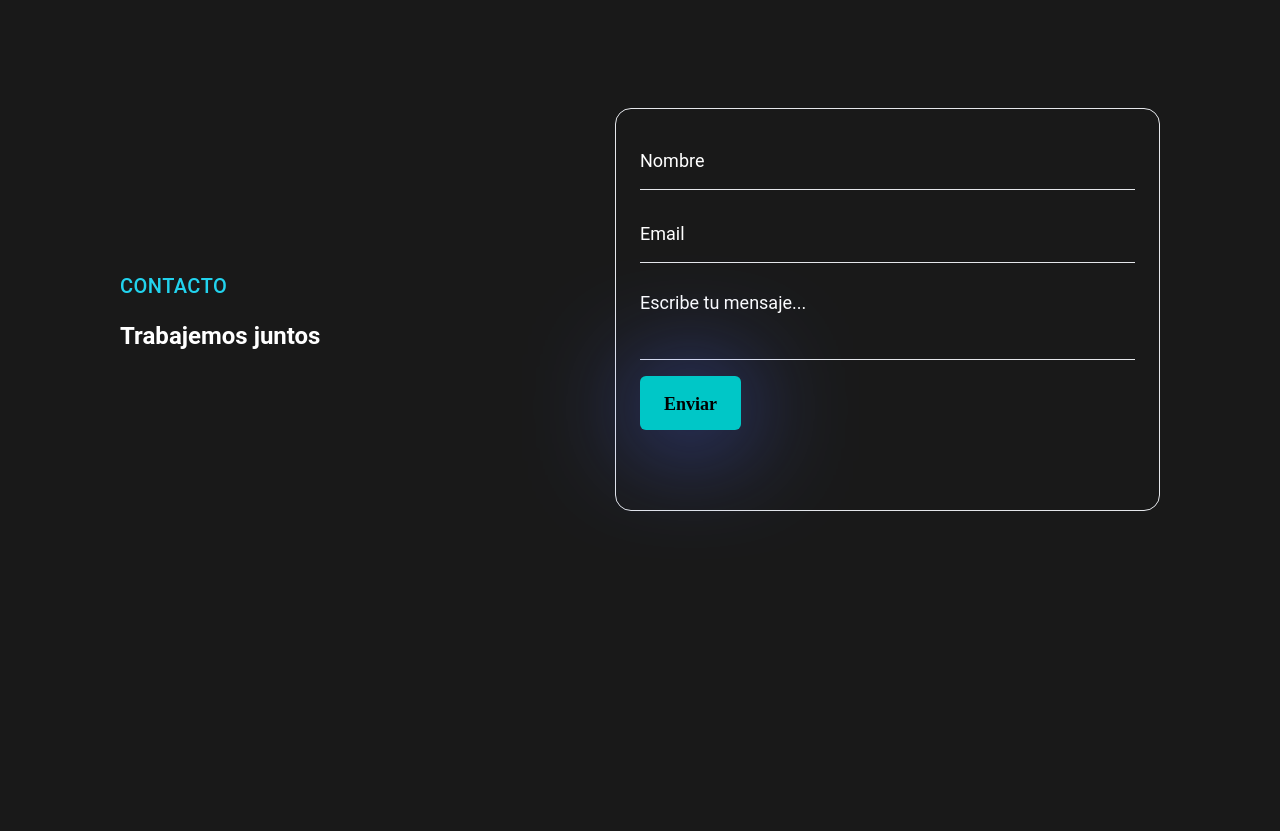
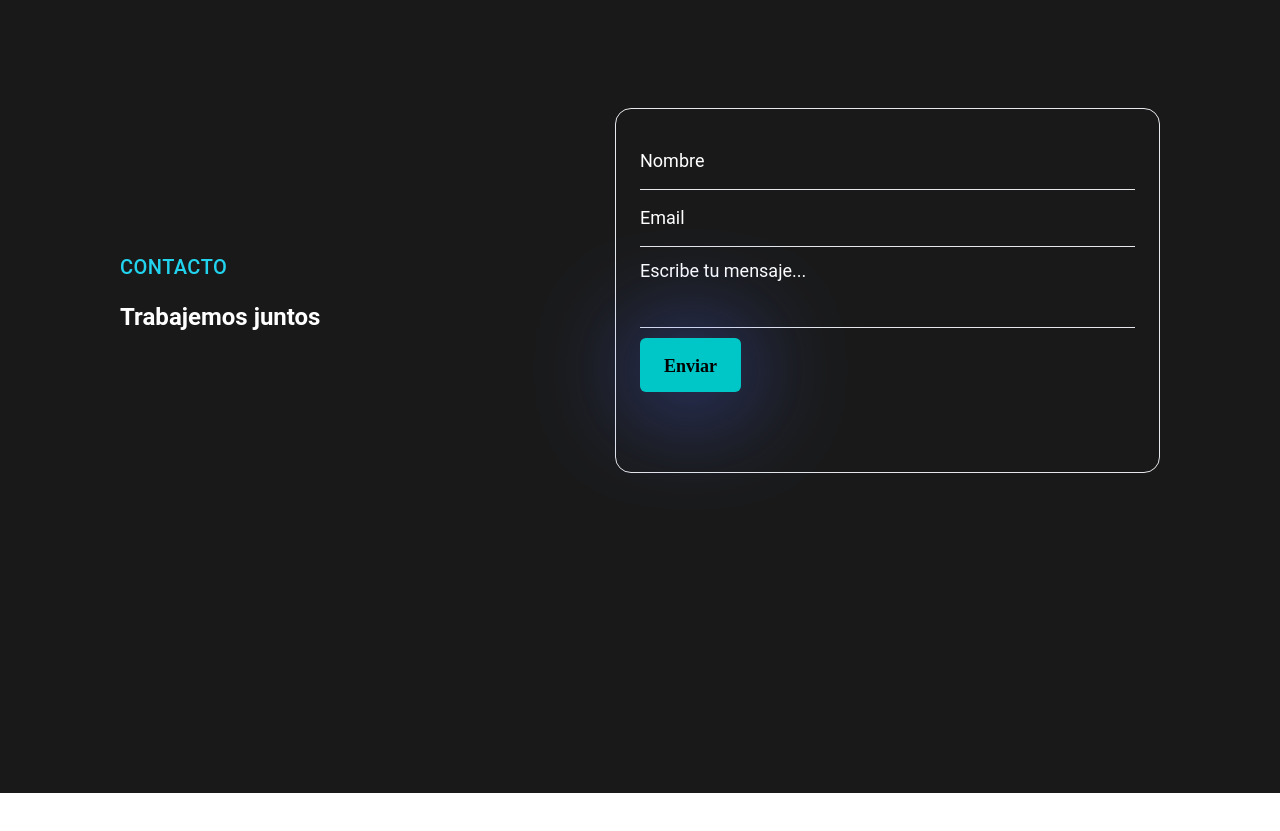
Before and after one commit to Isarok/Portfolio-Isaac, a React (Vite) app: page / in a window 1280 px wide. Shown: the part 2740-3571 px from the top of the page. After the commit the page ends 3533 px from the top, so only its background shows below. Built offline with nearby package versions, Linux system fonts and the light colour scheme.

Commit message:
feature/emailjs_addedFunctionalityOfContactForm

```diff
--- a/src/components/About.jsx
+++ b/src/components/About.jsx
@@ -1,6 +1,6 @@
 /* import { BsArrowRight } from "react-icons/bs"; */
 import { motion } from "framer-motion";
-import { fadeIn } from "../variants";
+import { fadeIn } from "../utils/variants";
 import { Link } from "react-scroll";
 import img from "../img/EscalandoB.png";
 
--- a/src/components/Contact.jsx
+++ b/src/components/Contact.jsx
@@ -1,10 +1,19 @@
+import React, { useRef } from 'react';
 import { motion } from "framer-motion";
-import { fadeIn } from "../variants";
+import { fadeIn } from "../utils/variants";
+import { sendEmail } from '../utils/emailService'; // Asegúrate de que la ruta sea correcta
 
 const Contact = () => {
+  const form = useRef();
+
+  const handleSubmit = (e) => {
+    e.preventDefault();
+    sendEmail(form);
+  };
+
   return (
     <section
-      className=" py-[20vh] md:py-[30vh] lg:py-[40vh] xl:min-h-[60vh] 2xl:min-h-[90vh] flex items-center justify-center "
+      className="py-[20vh] md:py-[30vh] lg:py-[40vh] xl:min-h-[60vh] 2xl:min-h-[90vh] flex items-center justify-center"
       id="contact"
     >
       <div className="container mx-auto">
@@ -33,19 +42,23 @@ const Contact = () => {
             viewport={{ once: false, amount: 0.3 }}
             className="flex-1 lg:mt-0 mt-8 border rounded-2xl flex flex-col gap-y-4 pb-20 p-6 items-start "
           >
+            <form ref={form} onSubmit={handleSubmit}>
               <input
                 type="text"
+                name="user_name"
                 className="bg-transparent border-b py-3 outline-none w-full placeholder:text-white focus:border-cyan-400 transition-all duration-300"
                 placeholder="Nombre"
               />
 
               <input
-              type="text"
+                type="email"
+                name="user_email"
                 className="bg-transparent border-b py-3 outline-none w-full placeholder:text-white focus:border-cyan-400 transition-all duration-300"
                 placeholder="Email"
               />
 
               <textarea
+                name="message"
                 cols="30"
                 rows="2"
                 className="bg-transparent border-b py-2 outline-none w-full placeholder:text-white focus:border-cyan-400 transition-all duration-300 resize-none"
@@ -55,6 +68,7 @@ const Contact = () => {
               <button className="btn btn-lg rounded-md text-black bg-[#12eff7] px-6 py-3 transition-colors hover:text-[#12eff7] hover:bg-transparent">
                 Enviar
               </button>
+            </form>
           </motion.div>
         </div>
       </div>
--- a/src/components/Main.jsx
+++ b/src/components/Main.jsx
@@ -1,5 +1,5 @@
 import { motion } from "framer-motion";
-import { fadeIn } from "../variants.js";
+import { fadeIn } from "../utils/variants";
 import { FaGithub, FaLinkedin, FaDiscord } from "react-icons/fa";
 import { SiGmail } from "react-icons/si";
 import img from "../img/IsarockDev.png";
--- a/src/components/Project.jsx
+++ b/src/components/Project.jsx
@@ -1,5 +1,5 @@
 import { motion } from "framer-motion";
-import { fadeIn } from "../variants";
+import { fadeIn } from "../utils/variants";
 import Ecollectic from "../img/Ecollectic.png";
 import Apolliculture from "../img/Apolliculture.png";
 import EcoDers from "../img/EcoDers.png";
--- a/src/components/Services.jsx
+++ b/src/components/Services.jsx
@@ -1,6 +1,6 @@
 import { useInView } from "react-intersection-observer";
 import { motion } from "framer-motion";
-import { fadeIn } from "../variants";
+import { fadeIn } from "../utils/variants";
 import img from "../img/Coding.png";
 
 const Services = () => {
--- /dev/null
+++ b/src/utils/emailService.js
@@ -0,0 +1,17 @@
+// emailService.js
+import emailjs from '@emailjs/browser';
+
+export const sendEmail = (formRef) => {
+    return emailjs
+        .sendForm('service_wdmarv8', 'template_rfptx3a', formRef.current, {
+            publicKey: '2y1bJxttVJ5rAWxup',
+        })
+        .then(
+            () => {
+                console.log('SUCCESS!');
+            },
+            (error) => {
+                console.log('FAILED...', error.text);
+            }
+        );
+};
```
Also changed, not shown: src/utils/variants.js (renamed from src/variants.js). Lines whose indentation alone changed are shown as unchanged.
